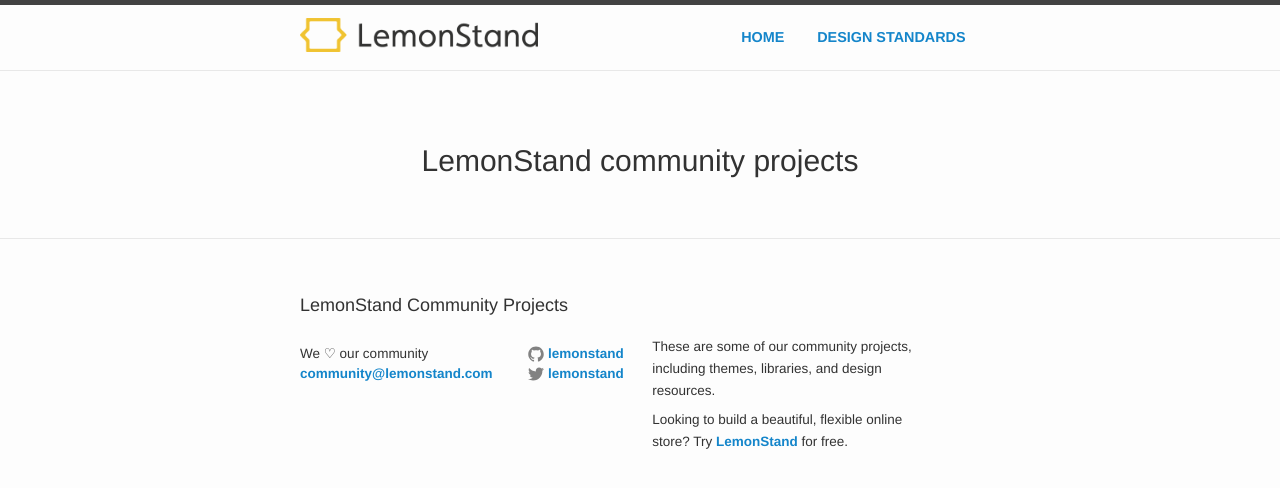
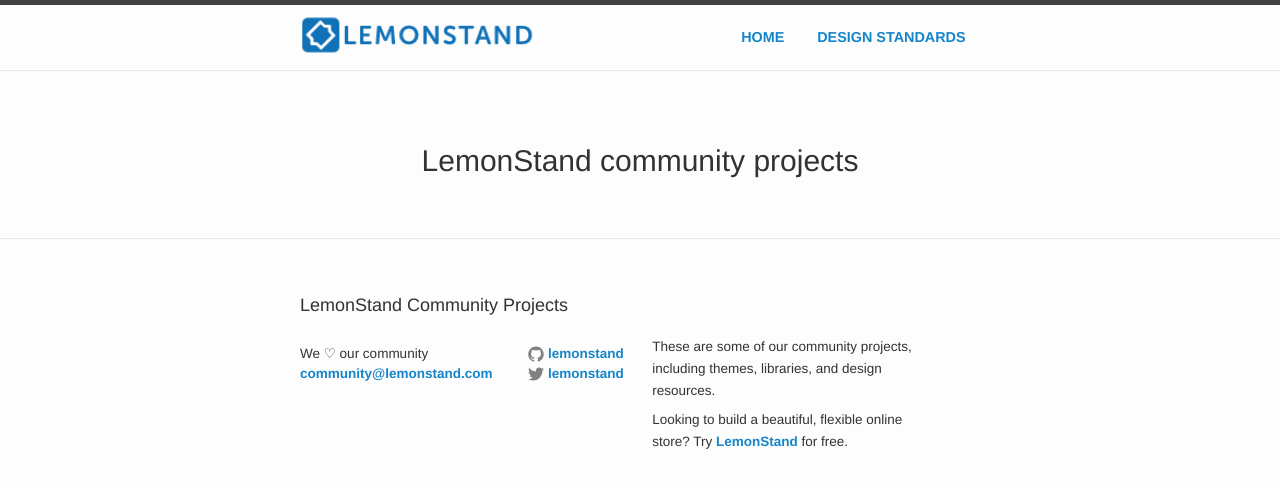
Before and after one commit to lemonstand/lemonstand.github.com, a Jekyll site: the page built from index.html, in a window 1280 px wide. Shown: the top 488 px of the page. Built offline with Jekyll 4.4.1, drawn with Linux system fonts in a browser that asks for light colours; nearby versions of some CDN libraries.

Commit message:
Adds new logo to header.

```diff
--- a/_includes/header.html
+++ b/_includes/header.html
@@ -2,7 +2,7 @@
 
   <div class="wrapper">
 
-    <a class="site-title" href="{{ site.baseurl }}/"><img src="/assets/lemonstand-logo.png" alt="{{ site.title }}"></a>
+    <a class="site-title" href="{{ site.baseurl }}/"><img src="/assets/ls-logo-v2-blue.png" alt="{{ site.title }}"></a>
 
 
     {% include menu.html %}
```
